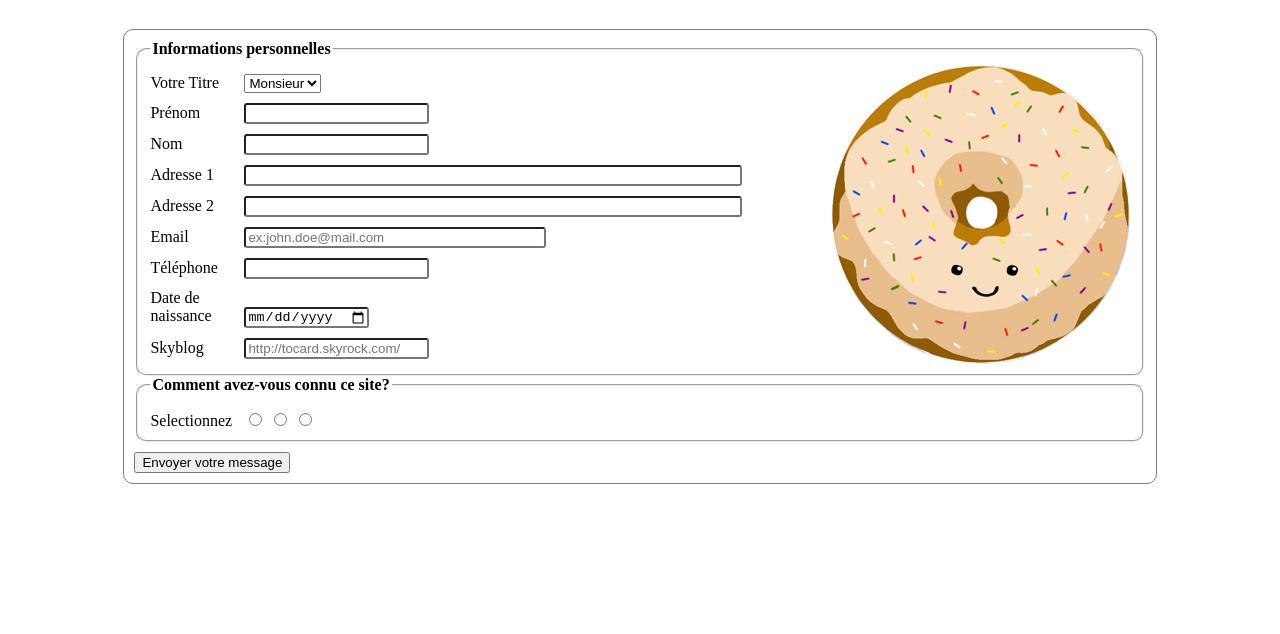
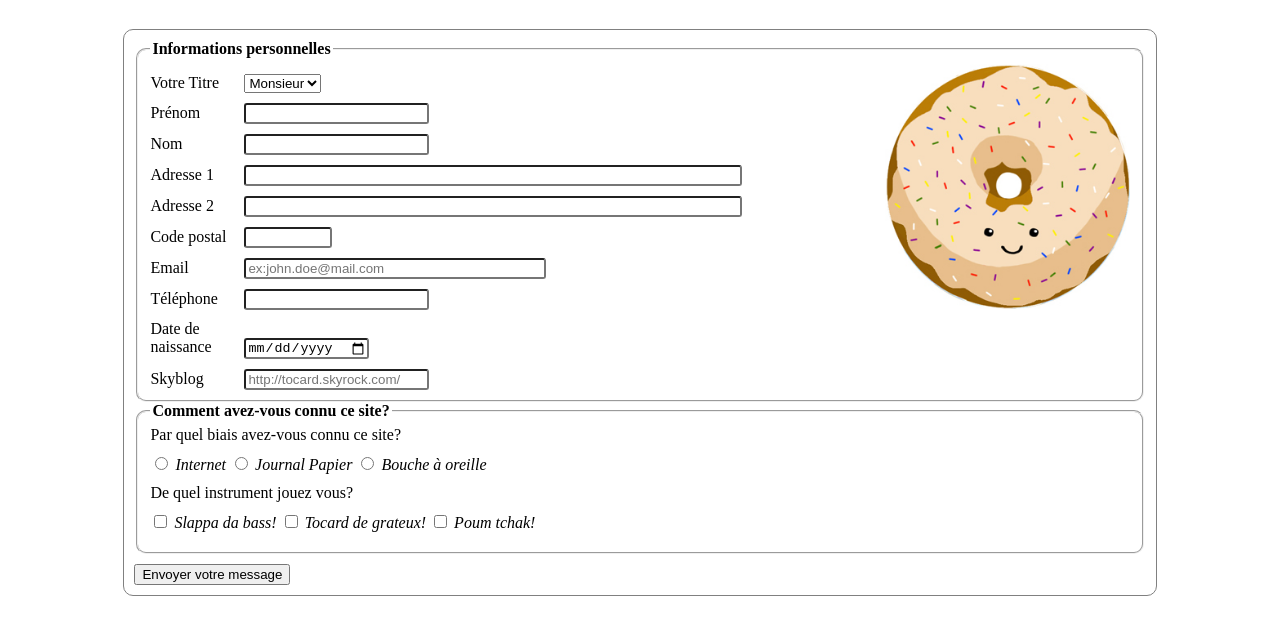
Before and after one commit to valdiss/formulaire, a plain HTML site: page index.html in a window 1280 px wide. Shown: the part 94-728 px from the top of the page. Drawn offline with Linux system fonts and the light colour scheme.

Commit message:
last commit

```diff
--- a/index.html
+++ b/index.html
@@ -13,7 +13,7 @@
     </header>
     <section>
         <form class="Vos détails" action="index.html" method="post">
-            <fieldset>
+            <fieldset id="f1">
                 <legend>Informations personnelles</legend>
                 <img src="donut.jpg" alt="image de donut" />
                 <div>
@@ -42,6 +42,10 @@
                     <input type="text" name="adresse2" id="adress2">
                 </div>
                 <div>
+                    <label for="postal">Code postal </label>
+                    <input type="text" name="postal" id="postal" maxlength="5">
+                </div>
+                <div>
                     <label for="email">Email</label>
                     <input type="email" name="mail" id="email" placeholder="ex:john.doe@mail.com">
                 </div>
@@ -51,23 +55,35 @@
                 </div>
 
                 <div>
-                  <label for="date">Date de naissance</label>
-                  <input type="date" name="date" id="date">
+                    <label for="date">Date de naissance</label>
+                    <input type="date" name="date" id="date">
                 </div>
 
                 <div>
-                  <label for="url">Skyblog </label>
-                  <input type="url" name="name" id="url" placeholder="http://tocard.skyrock.com/">
+                    <label for="url">Skyblog </label>
+                    <input type="url" name="name" id="url" placeholder="http://tocard.skyrock.com/">
                 </div>
             </fieldset>
 
-            <fieldset>
+            <fieldset id="f2">
                 <legend>Comment avez-vous connu ce site?</legend>
+                <label for="r1">Par quel biais avez-vous connu ce site?</label>
                 <div id="r1">
-                    <label for="r1">Selectionnez</label>
-                    <input type="radio" name="name" value="Internet">
-                    <input type="radio" name="name" value="Journal papier">
-                    <input type="radio" name="name" value="Non">
+                    <input type="radio" name="internet" id="internet" value="Internet">
+                    <label for="internet">Internet</label>
+                    <input type="radio" name="journal" id="journal" value="Journal papier">
+                    <label for="journal">Journal Papier</label>
+                    <input type="radio" name="bouche" id="bouche" value="Bouche">
+                    <label for="bouche">Bouche à oreille</label>
+                </div>
+                <label for="r2">De quel instrument jouez vous?</label>
+                <div id="r2">
+                    <input type="checkbox" name="basse" id="basse" value="basse">
+                    <label for="basse">Slappa da bass!</label>
+                    <input type="checkbox" name="guitare" id="guitare" value="guitare">
+                    <label for="guitare">Tocard de grateux!</label>
+                    <input type="checkbox" name="batterie" id="batterie" value="batterie">
+                    <label for="batterie">Poum tchak!</label>
                 </div>
             </fieldset>
             <div class="button">
--- a/style.css
+++ b/style.css
@@ -7,6 +7,7 @@ h1 {
 form {
     margin: 0 auto;
     width: 80%;
+    min-width: 500px;
     padding: 10px;
     border: 1px solid grey;
     border-radius: 10px;
@@ -24,6 +25,7 @@ legend {
 
 img {
     float: right;
+    width: 25%;
 }
 
 input {
@@ -34,10 +36,20 @@ div {
     margin-top: 10px;
 }
 
-label {
+
+#f1 label {
     display: inline-block;
     text-align: left;
     width: 90px;
+}
+
+#f2 div label {
+    width: auto;
+    font-style: italic;
+}
+
+#f2 div {
+    margin-bottom: 10px;
 }
 
 #adress1, #adress2 {
@@ -48,7 +60,20 @@ label {
     width: 30%;
 }
 
+#postal {
+    width: 80px;
+}
+
 @font-face {
     src: url("LittleBird.ttf");
     font-family: "handwriting-draft";
 }
+
+@media screen and (max-width:1200px) {
+  img {
+    display: none;
+  }
+  h1 {
+    font-size: 2em;
+  }
+}
```
